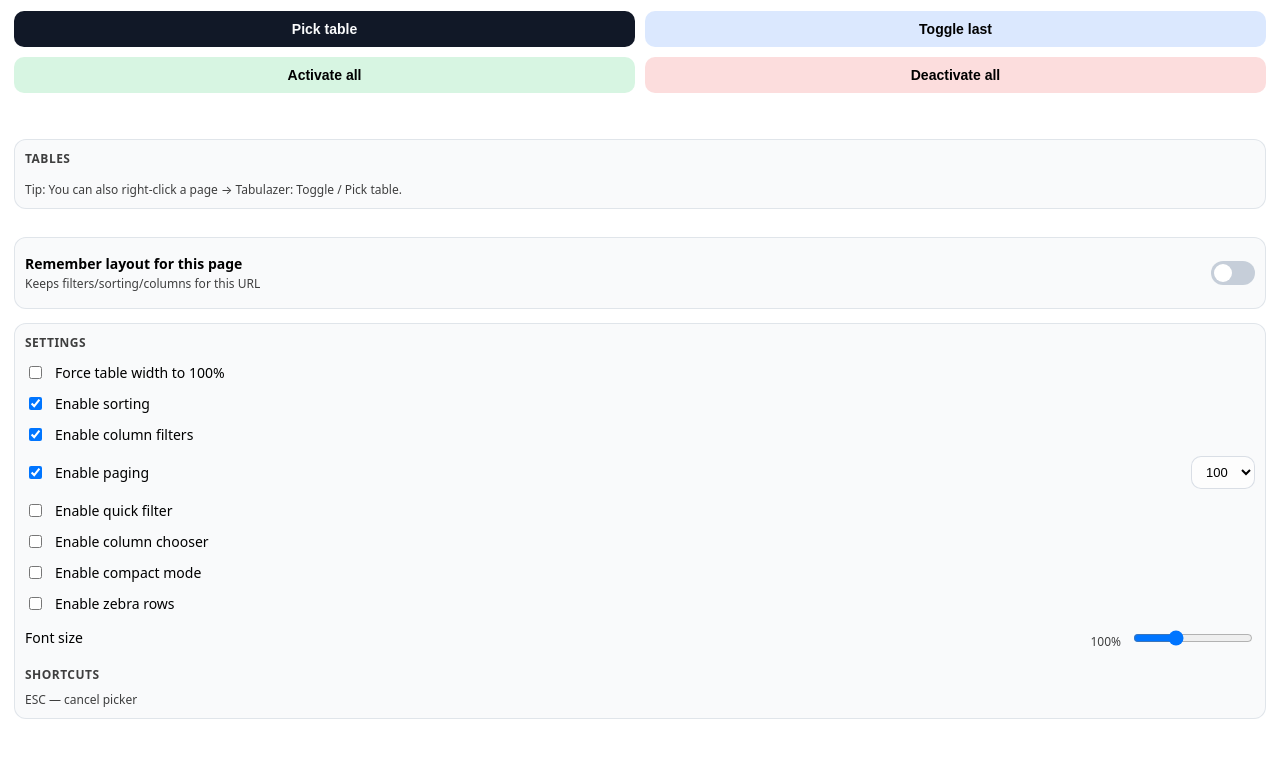
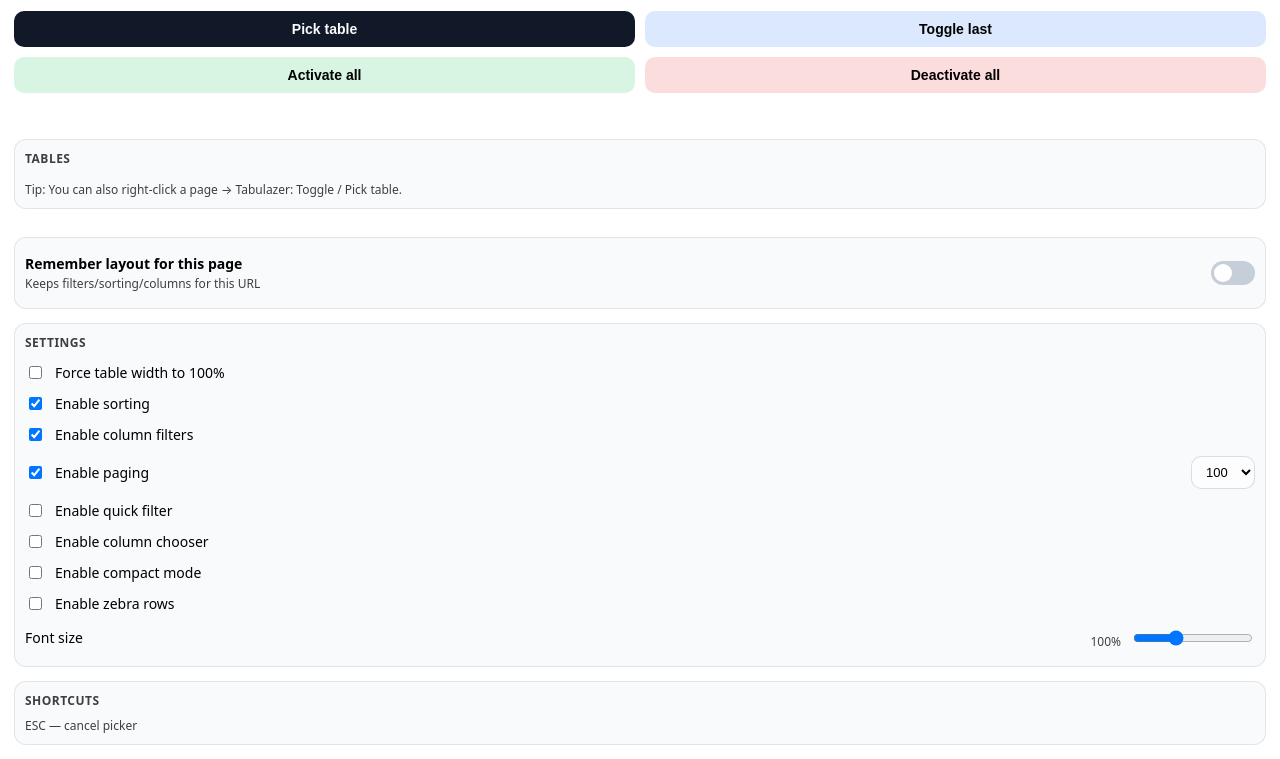
Before and after one commit to Darkseal/Tabulazer, a browser extension: page sidepanel.html in a window 1280 px wide. Shown: the part 60-819 px from the top of the page. Drawn offline with Linux system fonts and the light colour scheme.

Commit message:
ui: move shortcuts to standalone panel

```diff
--- a/sidepanel.css
+++ b/sidepanel.css
@@ -105,7 +105,10 @@ body {
 }
 
 .shortcuts {
-  margin-top: 10px;
+  border: 1px solid rgba(148, 163, 184, 0.25);
+  border-radius: 12px;
+  padding: 10px;
+  background: rgba(148, 163, 184, 0.06);
 }
 
 .remember-row {
--- a/sidepanel.html
+++ b/sidepanel.html
@@ -129,10 +129,11 @@
         </div>
       </div>
 
-      <div class="shortcuts">
-        <div class="section-title">Shortcuts</div>
-        <div class="hint">ESC — cancel picker</div>
-      </div>
+    </section>
+
+    <section class="shortcuts">
+      <div class="section-title">Shortcuts</div>
+      <div class="hint">ESC — cancel picker</div>
     </section>
   </main>
 
```
Also changed, not shown: manifest.json.
